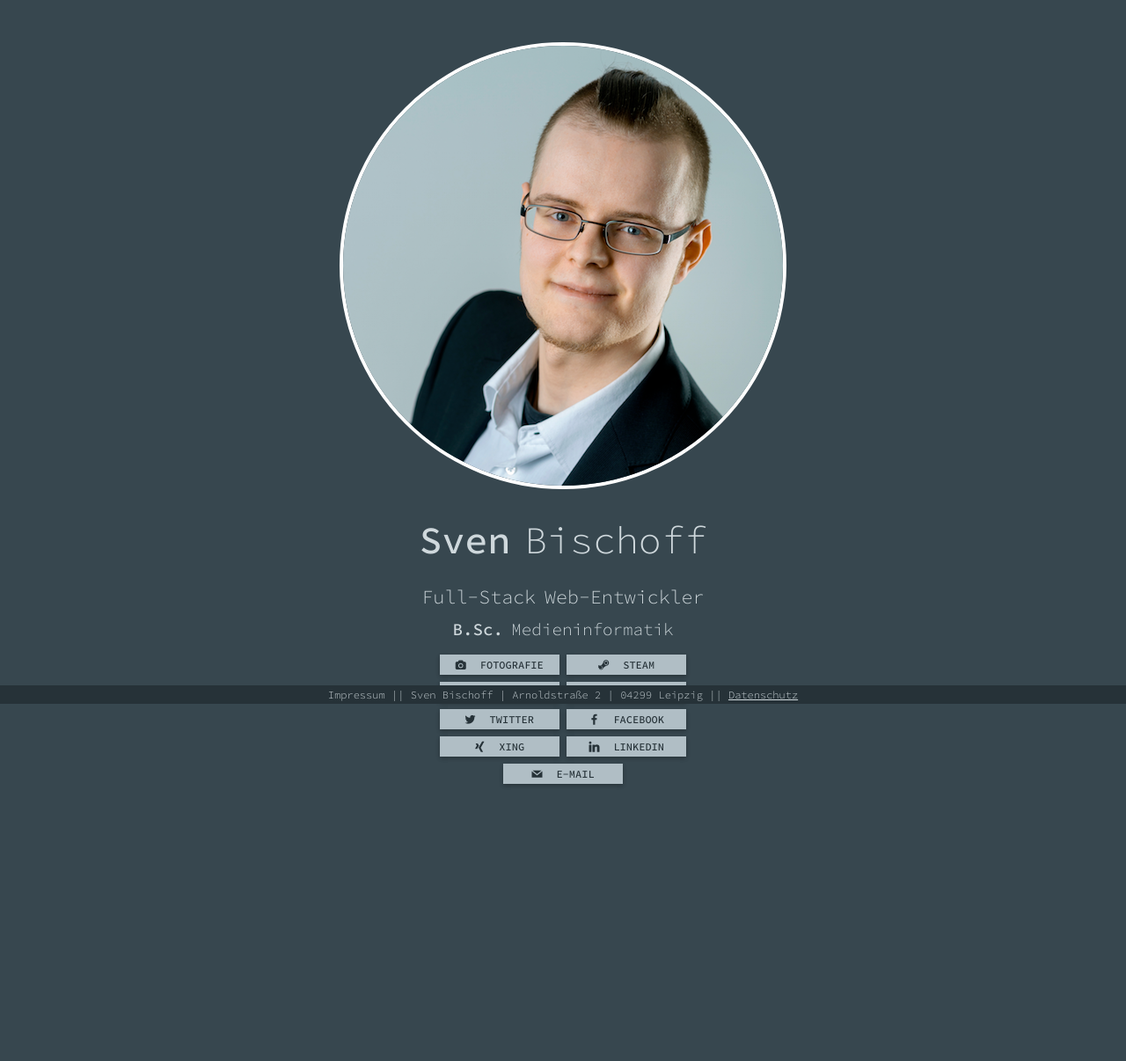
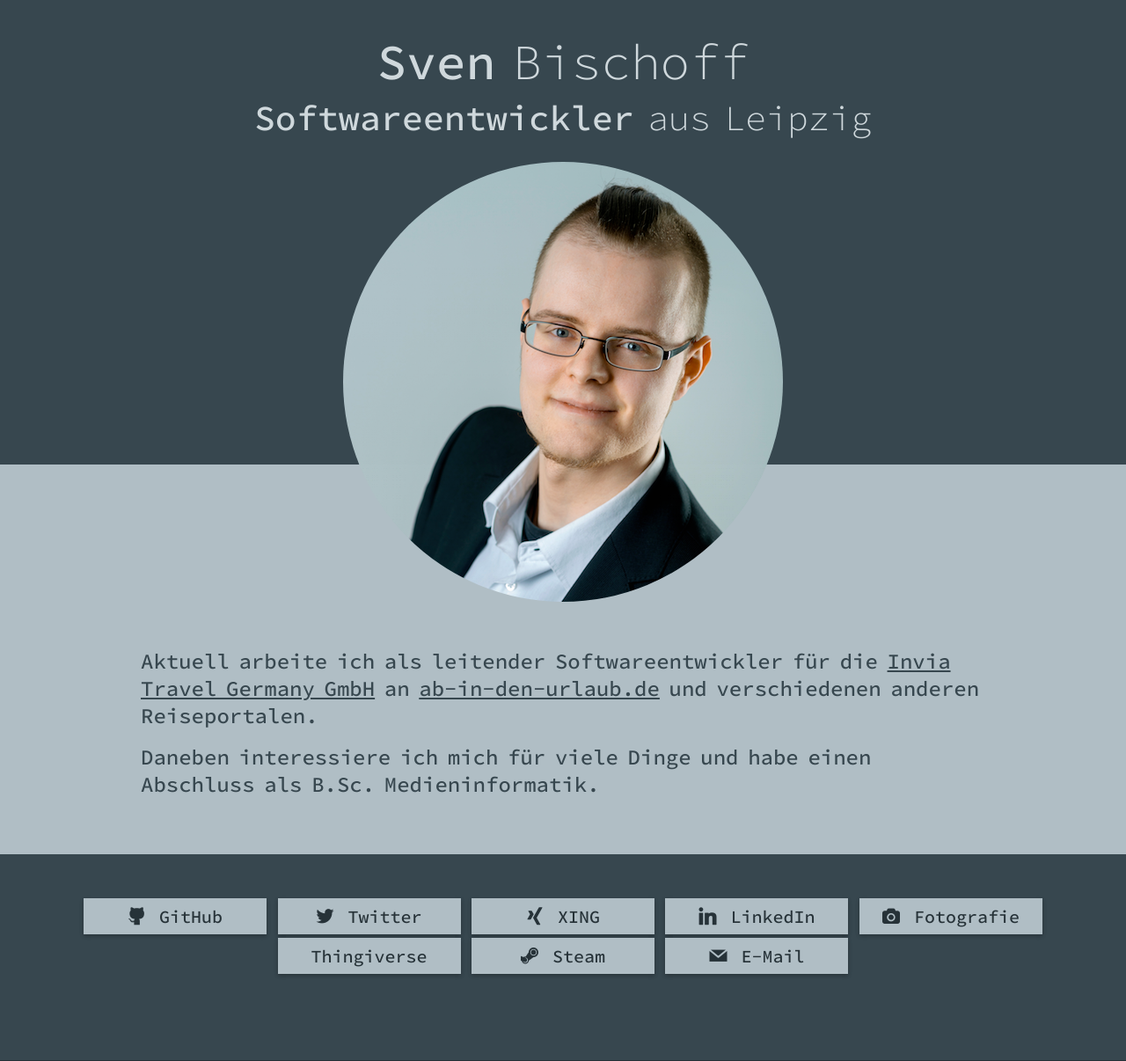
Before and after one commit to medienlampe/bischoff.media, a PHP site: page / in a window 1280 px wide. Shown: the top 1206 px of the page at 88% size. Before the commit the page ends 893 px from the top, so only its background shows below. Run offline with PHP 8.4, Linux system fonts and the light colour scheme.

Commit message:
Updates content, adds welcome text and adjusts implements layout shamelessly stolen from Eric Zieger. ;)

```diff
--- a/assets/css/style.min.css
+++ b/assets/css/style.min.css
@@ -1 +1 @@
-a,a:active,a:visited,body{color:#cfd8dc}body{font-family:'Source Code Pro2',Arial,sans-serif;font-weight:300;text-align:center;word-spacing:.25rem;background:#37474f;margin:3rem 0 0}main{padding-bottom:3rem}img.u-photo{height:auto;max-width:90%;border:.25rem solid #fefefe;border-radius:100%}img.codewars{margin:1rem 0}h1,h2,h3{font-weight:inherit;line-height:1em;margin:.75em 0}a.external,strong{font-weight:500}h1{font-size:2.7rem}h2{font-size:1.35rem}h3{font-size:1.2rem;margin-bottom:1em}footer{position:fixed;bottom:0;min-height:1.75em;width:100%;line-height:1.75em;font-size:.75rem;background:#263238;margin-top:3rem}a.external{display:inline-block;font-size:.75rem;text-decoration:none;text-transform:uppercase;background:#b0bec5;color:#263238;box-shadow:0 .125rem .3rem 0 rgba(0,0,0,.16),0 .125rem .3rem 0 rgba(0,0,0,.12);width:8rem;margin-bottom:.5rem;padding:.25rem;transition:background-color 125ms linear}a.external:focus{outline:#37474f solid .125rem;outline-offset:-.25rem}a.external:active,a.external:hover{background:#fefefe}a.external span.socicon{margin-right:1rem}.hidden{display:none;visibility:hidden}
+body,html{height:100vh}body{display:flex;flex-direction:column;font-family:'Source Code Pro2',Arial,sans-serif;font-weight:300;text-align:center;word-spacing:.25rem;background:#37474f;color:#cfd8dc;margin:0}main{padding-bottom:3rem;flex:1}a,a:active,a:visited{color:inherit}img.u-photo{height:auto;max-width:90vw;border-radius:100%}img.codewars{margin:1rem 0}h1,h2,h3{font-weight:inherit;line-height:1em;margin:.75em 0}a.external,strong{font-weight:500}h1{font-size:3.5rem;margin-bottom:0}h2{font-size:2.5rem;margin-top:1rem}h3{font-size:2rem;margin:1em}footer{width:100vw;line-height:2.5em;font-size:1rem;background:#263238}a.external{display:inline-block;font-size:1.25rem;text-decoration:none;background:#b0bec5;color:#263238;box-shadow:0 .125rem .3rem 0 rgba(0,0,0,.16),0 .125rem .3rem 0 rgba(0,0,0,.12);width:12rem;margin:.125rem;padding:.5rem;transition:background-color 125ms linear}a.external:focus{outline:#37474f solid .125rem;outline-offset:-.25rem}a.external:active,a.external:hover{background:#fefefe}a.external span.socicon{margin-right:1rem}.hidden{display:none;visibility:hidden}#welcome{color:#37474f;font-weight:400;font-size:1.5rem;background:#b0bec5;margin-top:-10rem;padding:12rem 0 3rem}#welcome p{text-align:left;max-width:60rem;margin:1rem auto;padding:0 2rem}#linked-profiles{padding:3rem 0}
--- a/index.html
+++ b/index.html
@@ -3,7 +3,6 @@
 <head>
   <meta charset="utf-8">
   <meta name="viewport" content="width=device-width, initial-scale=1.0">
-  <base href="https://bischoff.media/">
   <link rel="stylesheet" href="./assets/css/fonts.min.css" media="none" onload="if(media!='all')media='all'">
   <noscript><link rel="stylesheet" href="./assets/css/fonts.min.css"></noscript>
   <link rel="stylesheet" href="./assets/css/style.min.css" media="none" onload="if(media!='all')media='all'">
@@ -19,36 +18,39 @@
 <body>
   <!--<a href="#main">Zum Hauptinhalt springen</a>-->
   <main id="main" class="h-card">
+    <h1 class="p-name"><strong>Sven</strong> Bischoff</h1>
+    <h2 class="p-note"><strong>Softwareentwickler</strong> aus Leipzig</h2>
+
     <img class="u-photo" alt="Foto von Sven Bischoff" src="./assets/img/sb.png" title="Sven Bischoff" />
-    <h1 class="p-name"><strong>Sven</strong> Bischoff</h1>
-    <a href="https://bischoff.media" rel="me" class="u-url hidden">https://bischoff.media</a>
-    <h2 class="p-note">Full-Stack Web-Entwickler</h2>
-    <h3 class="p-honorific-suffix"><strong>B.Sc.</strong> Medieninformatik</h3>
+    <section id="welcome">
+    <a href="https://bischoff.media" rel="me noopener noreferrer" class="u-url hidden">https://bischoff.media</a>
+      <p>
+        Aktuell arbeite ich als leitender Softwareentwickler für die <a href="https://www.invia.de" rel="noopener noreferrer"
+>Invia Travel Germany GmbH</a> an <a href="https://www.ab-in-den-urlaub.de" rel="noopener noreferrer"
+>ab-in-den-urlaub.de</a> und verschiedenen anderen Reiseportalen.
+      </p>
+      <p>
+        Daneben interessiere ich mich für viele Dinge und habe einen Abschluss als <span class="p-honorific-suffix"><strong>B.Sc.</strong> Medieninformatik</span>.
+      </p>
+    </section>
     <section id="linked-profiles">
-      <!--<div>
-        <a href="https://multigeneris.org" class="external" rel="me"><span class="socicon blog"></span>Blog</a>
-        <a href="https://svenbischoff.de" class="external" rel="me"><span class="socicon vita"></span>Lebenslauf</a>
-      </div>-->
+      <!--<h3>Informationen, Interessen und Kontakt</h3>
       <div>
-        <!--<a href="https://500px.com/medienlampe" class="external" rel="me"><span class="socicon fivehundredpx"></span>500px</a>
-        <a href="https://www.last.fm/de/user/MultiGeneris" class="external" rel="me"><span class="socicon lastfm"></span>LastFM</a>-->
-        <a href="https://bischoff.photo" class="external" rel="me"><span class="socicon photo left"></span>Fotografie</a>
-        <a href="https://steamcommunity.com/id/multigeneris" class="external" rel="me"><span class="socicon steam left"></span>Steam</a>
+        <a href="https://multigeneris.org" class="external" rel="me noopener noreferrer"><span class="socicon blog"></span>Blog</a>
+        <a href="https://svenbischoff.de" class="external" rel="me noopener noreferrer"><span class="socicon vita"></span>Lebenslauf</a>
       </div>
       <div>
-        <a href="https://github.com/medienlampe" class="external" rel="me"><span class="socicon github"></span>GitHub</a>
-        <a href="https://www.thingiverse.com/medienlampe" class="external" rel="me">Thingiverse</a>
-      </div>
-        <a href="https://twitter.com/TheTalesOfImmo" class="external" rel="me"><span class="socicon twitter"></span>Twitter</a>
-        <a href="https://www.facebook.com/sven.bischoff.393" class="external" rel="me"><span class="socicon facebook"></span>Facebook</a>
-      </div>
-      <div>
-        <a href="https://www.xing.com/profile/Sven_Bischoff10" class="external" rel="me"><span class="socicon xing"></span>XING</a>
-        <a href="https://de.linkedin.com/in/svenbischoff" class="external" rel="me"><span class="socicon linkedin"></span>LinkedIn</a>
-      </div>
-      <div>
-        <a href="mailto:info@bischoff.media?subject=Kontakt" class="u-email external" rel="me"><span class="socicon mail"></span>E-Mail</a>
-      </div>
+        <a href="https://500px.com/medienlampe" class="external" rel="me noopener noreferrer"><span class="socicon fivehundredpx"></span>500px</a>
+        <a href="https://www.last.fm/de/user/MultiGeneris" class="external" rel="me noopener noreferrer"><span class="socicon lastfm"></span>LastFM</a>-->
+        <a href="https://github.com/medienlampe" class="external" rel="me noopener noreferrer"><span class="socicon github"></span>GitHub</a>
+        <a href="https://twitter.com/TheTalesOfImmo" class="external" rel="me noopener noreferrer"><span class="socicon twitter"></span>Twitter</a>
+        <!--<a href="https://www.facebook.com/sven.bischoff.393" class="external" rel="me noopener noreferrer"><span class="socicon facebook"></span>Facebook</a>-->
+        <a href="https://www.xing.com/profile/Sven_Bischoff10" class="external" rel="me noopener noreferrer"><span class="socicon xing"></span>XING</a>
+        <a href="https://de.linkedin.com/in/svenbischoff" class="external" rel="me noopener noreferrer"><span class="socicon linkedin"></span>LinkedIn</a>
+        <a href="https://bischoff.photo" class="external" rel="me noopener noreferrer"><span class="socicon photo left"></span>Fotografie</a>
+        <a href="https://www.thingiverse.com/medienlampe" class="external" rel="me noopener noreferrer">Thingiverse</a>
+        <a href="https://steamcommunity.com/id/multigeneris" class="external" rel="me noopener noreferrer"><span class="socicon steam left"></span>Steam</a>
+        <a href="mailto:info@bischoff.media?subject=Kontakt" class="u-email external" rel="me noopener noreferrer"><span class="socicon mail"></span>E-Mail</a>
       <!--<a href="https://www.codewars.com/r/4b3VFg">
 	<img class="codewars" src="https://www.codewars.com/users/medienlampe/badges/small" alt="Sven Bischoff auf codewars" />
       </a>-->
```
Also changed, not shown: assets/css/style.css (+56 -37 lines).
